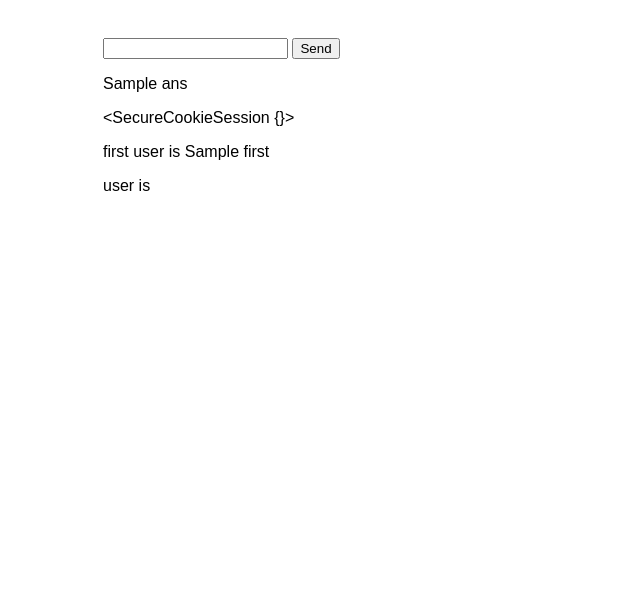
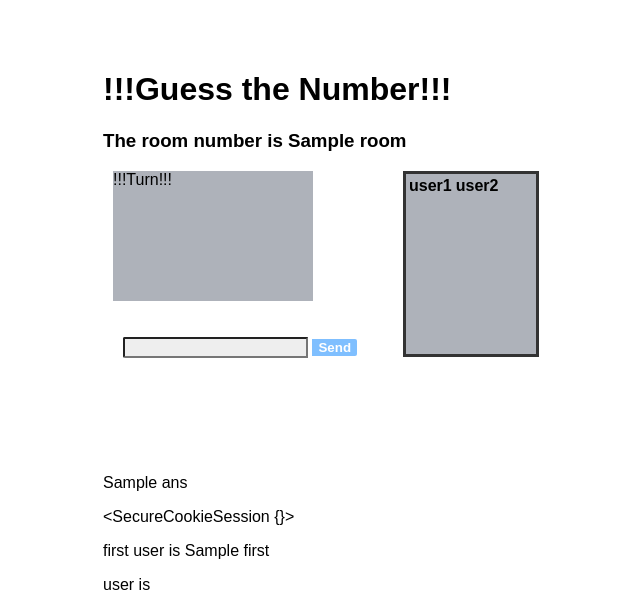
Before and after one commit to Taichi306/number_biz, a Flask app: template src/app/templates/socket.html in a window 1280 px wide. Shown: the top 598 px of the page, without its empty margins (217-857 px from the left). Run offline with Flask 2, Linux system fonts and the light colour scheme; the template is opened without the code that fills it: most values are stand-ins (such as "Sample title", 1, 10 or a date in 2020); lists and menus that the app fills with data are empty; some libraries are stand-ins or nearby versions.

Commit message:
'見た目を修正'

```diff
--- a/mysql/sqls/initialize.sql
+++ b/mysql/sqls/initialize.sql
@@ -22,5 +22,5 @@ CREATE TABLE IF NOT EXISTS Room (
   session_room int NOT NULL,
   join_user int DEFAULT 0,
   answer int NOT NULL,
-  count_num int DEFAULT 1
+  count_num int DEFAULT 0
 );
--- a/src/app/app.py
+++ b/src/app/app.py
@@ -111,14 +111,13 @@ def test():
         # 今はuser1に固定
         session['first'] = 1
         first = session['first']
-
         user = session['user_name']
-
         count = db.cursor(buffered=True)
         count.execute("SELECT count_num FROM Room WHERE session_room = %s", (session['room'],))
         count = count.fetchone()[0]
 
-        return render_template('socket.html', session=session, ans=ans, first=first, user=user, count=count)
+        room = session['room']
+        return render_template('socket.html', session=session, ans=ans, first=first, user=user, count=count, room=room)
 
     else:
         return redirect(url_for('/'))
@@ -148,8 +147,6 @@ def chat(message):
     cursor.execute("UPDATE Room SET count_num = %s WHERE session_room = %s", (count_num, room))
     db.commit()
 
-
-
     emit('message', {'msg': message['msg'], 'user': user, 'count_num':count_num}, room=room)
 
 
--- a/src/app/static/main.css
+++ b/src/app/static/main.css
@@ -12,4 +12,63 @@ body {
 .lastResult {
     color: white;
     padding: 3px;
+    width: 193px;
 }
+
+.number_table {
+    background-color: #aeb2ba;
+    position: relative;
+    top: -80px;
+    left: 300px;
+    width: 130px;
+    height: 180px;
+    border: 3px solid #333;
+}
+
+.pattern-1 {
+  text-align:center;
+  padding:20px 0;
+}
+
+.resultParas {
+    background-color: #aeb2ba;
+    position: relative;
+    top: 50px;
+    left: 10px;
+    width: 200px;
+    height: 130px;
+}
+
+.form {
+    position: relative;
+    top: -100px;
+    left: 20px;
+}
+
+.guessField {
+    position:relative;/*フォームの相対位置*/
+    max-width:270px;/*フォームのサイズ*/
+    margin-bottom:15px;/*フォームの下に余白*/
+}
+
+.sbox {
+    border-radius:2px 0 0 2px;/*検索ボックスの角を丸める*/
+    background:#eee;/*検索ボックスの背景カラー*/
+}
+
+.guessSubmit {
+    border-radius:0 2px 2px 0;/*検索ボタンの角を丸める*/
+    background:#7fbfff;/*検索ボタンの背景カラー*/
+    border:none;/*検索ボタンの枠線を消す*/
+    color:#fff;/*検索ボタンのテキストカラー*/
+    font-weight:bold;/*検索ボタンのテキスト太字*/
+}
+
+.title {
+    position: relative;
+    top: 50px;
+}
+
+.subtitle {
+    text-align: left;
+}
--- a/src/app/static/socketio.js
+++ b/src/app/static/socketio.js
@@ -6,7 +6,6 @@ $(document).ready(function(){
     var text = document.getElementById('text');
     var form = document.getElementById('form');
     let randomNumber = ans;
-    const guesses = document.querySelector('.guesses');
     const lastResult = document.querySelector('.lastResult');
     const lowOrHi = document.querySelector('.lowOrHi');
     const guessSubmit = document.querySelector('.guessSubmit');
@@ -29,22 +28,31 @@ $(document).ready(function(){
     });
 
     socket.on('message', function(data){
+        // 交互に入力させる----------------------------------------
         let userGuess = Number(data['msg']);
         let count_num = data['count_num'];
-        let input_index = 2;
-        turn_input(userGuess, count_num, input_index)
+        turn_input(userGuess, count_num)
 
         // 入力した内容をchatに出す-----------------------------------
         let item = document.createElement('li');
-        item.textContent = data['user'] + ' : ' + data['msg'];
-        chat.appendChild(item);
-        window.scrollTo(0, document.body.scrollHeight);
+
+        if (data['user'] === 1) {
+            item.textContent = data['msg'];
+            chat.appendChild(item);
+            window.scrollTo(0, document.body.scrollHeight);
+        } else {
+            item.textContent = data['msg'];
+            chat2.appendChild(item);
+            window.scrollTo(0, document.body.scrollHeight);
+        }
     });
 
+
     // 交互に入力させる関数-------------------------------------
-    function turn_input(userGuess, count_num, input_index) {
+    // 最初のやつがcommitが動作しないから直す必要ある
+    function turn_input(userGuess, count_num) {
         if (first === user_s) {
-            if (count_num % input_index === 1) {
+            if (count_num % 2 === 1) {
                 turn.textContent = 'My Turn!';
                 guessField.disabled = false;
                 guessSubmit.disabled = false;
@@ -53,9 +61,10 @@ $(document).ready(function(){
                 turn.textContent = "Opponent's Turn!!";
                 guessField.disabled = true;
                 guessSubmit.disabled = true;
+                checkGuess(userGuess, count_num);
             }
         } else {
-            if (count_num % input_index === 0) {
+            if (count_num % 2 === 0) {
                 turn.textContent = 'My Turn!';
                 guessField.disabled = false;
                 guessSubmit.disabled = false;
@@ -64,30 +73,25 @@ $(document).ready(function(){
                 turn.textContent = "Opponent's Turn!!";
                 guessField.disabled = true;
                 guessSubmit.disabled = true;
+                checkGuess(userGuess, count_num);
             }
         }
     }
 
     function checkGuess(userGuess, count_num) {
-        if (count_num === 1) {
-            guesses.textContent = 'Previous guesses: ';
-        }
-
-        guesses.textContent += userGuess + ' ';
-
         if (userGuess === ans) {
             lastResult.textContent = 'Congratulations!';
             lastResult.style.backgroundColor = 'green';
             lowOrHi.textContent = '';
             setGameOver();
-        } else if (count_num === 10) {
+        } else if (count_num === 40) {
             // count_num===10で終了させるのは良くない(11回目移行が)　直す必要
             lastResult.textContent = '!!!GAME OVER!!!';
             lowOrHi.textContent = '';
             setGameOver();
         } else {
             lastResult.textContent = 'Wrong!';
-            lastResult.style.backgroudColor = 'red';
+            lastResult.style.backgroundColor = 'red';
             if (userGuess < ans) {
                 lowOrHi.textContent = 'Last guess was too low!';
             } else {
--- a/src/app/static/style.css
+++ b/src/app/static/style.css
@@ -41,6 +41,7 @@ body {
   width: 100%;
   padding: 30px;
 }
+
 h2{
   text-align: center;
   font-family: 'Roboto', sans-serif;
--- a/src/app/templates/socket.html
+++ b/src/app/templates/socket.html
@@ -9,20 +9,37 @@
 </head>
 
 <body>
-
-    <p class="turn"></p>
+    <div class="title">
+        <h1>!!!Guess the Number!!!</h1>
+        <h3 class="subtitle">The room number is {{room}}</h3>
+    </div>
 
     <div class="resultParas">
-      <p class="guesses"></p>
-      <p class="lastResult"></p>
-      <p class="lowOrHi"></p>
+        <p class="turn">!!!Turn!!!</p>
+        <p class="lastResult"></p>
+        <p class="lowOrHi"></p>
     </div>
 
-    <ul id="chat"></ul>
-    <form id="form" action="" class="guessField">
-        <input id="text">
-        <button class="guessSubmit">Send</button>
-    </form>
+
+    <div class="number_table">
+        <table>
+            <tr class="pattern-1">
+              <th>user1</th>
+              <th>user2</th>
+            </tr>
+            <tr>
+              <td><ul id="chat"></ul></td>
+              <td><ul id="chat2"></ul></td>
+            </tr>
+        </table>
+     </div>
+
+    <div class="form">
+        <form id="form" action="" class="guessField">
+            <input id="text" class="sbox">
+            <button class="guessSubmit">Send</button>
+        </form>
+    </div>
 
     <p>{{ans}}</p>
     <p>{{session}}</p>
@@ -32,7 +49,7 @@
 
     <script>
         var ans = JSON.parse('{{ ans | tojson }}');
-        var count = JSON.parse('{{ count | tojson }}');
+        var initial_count = JSON.parse('{{ count | tojson }}');
         var first = JSON.parse('{{ first | tojson }}');
         var user_s = JSON.parse('{{ user | tojson }}');
     </script>
--- a/src/app/templates/wait.html
+++ b/src/app/templates/wait.html
@@ -2,7 +2,7 @@
 <html lang="en">
 <head>
     <meta charset="UTF-8">
-    <title>Title</title>
+    <title>Wait</title>
 </head>
 <body>
 <p>待機中</p>
```
